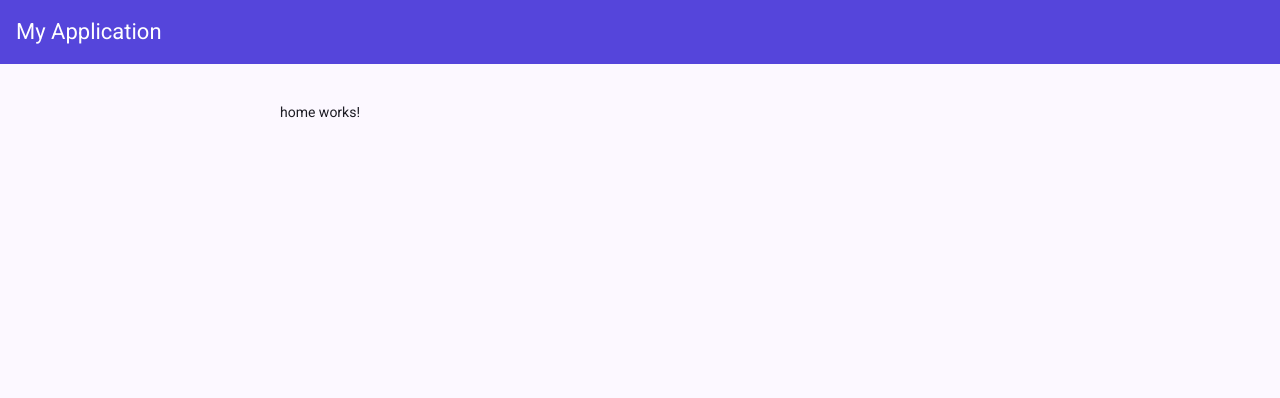
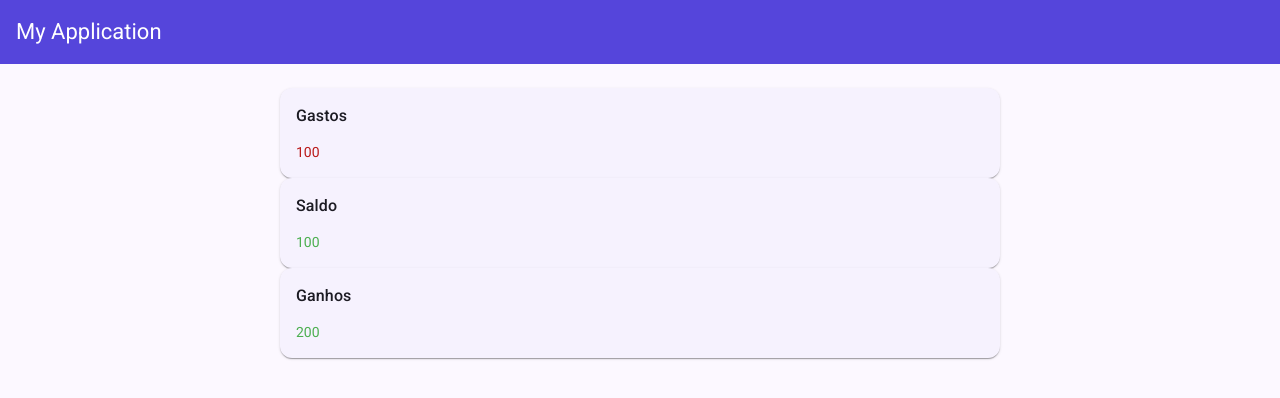
Before and after one commit to jhonataewerton/angular-20, an Angular app: page / in a window 1280 px wide. Shown: the top 398 px of the page. Built offline with nearby package versions, Linux system fonts and the light colour scheme.

Commit message:
feat: added balance card in home component.

```diff
--- a/src/app/features/home/home.html
+++ b/src/app/features/home/home.html
@@ -1 +1,3 @@
-<p>home works!</p>
+<app-balance-card [type]="'outcome'" [label]="'Gastos'" [value]="100"> </app-balance-card>
+<app-balance-card [type]="'balance'" [label]="'Saldo'" [value]="100"> </app-balance-card>
+<app-balance-card [type]="'income'" [label]="'Ganhos'" [value]="200"> </app-balance-card>
```
Also changed, not shown: src/app/features/home/home.ts (+3 -4 lines).
